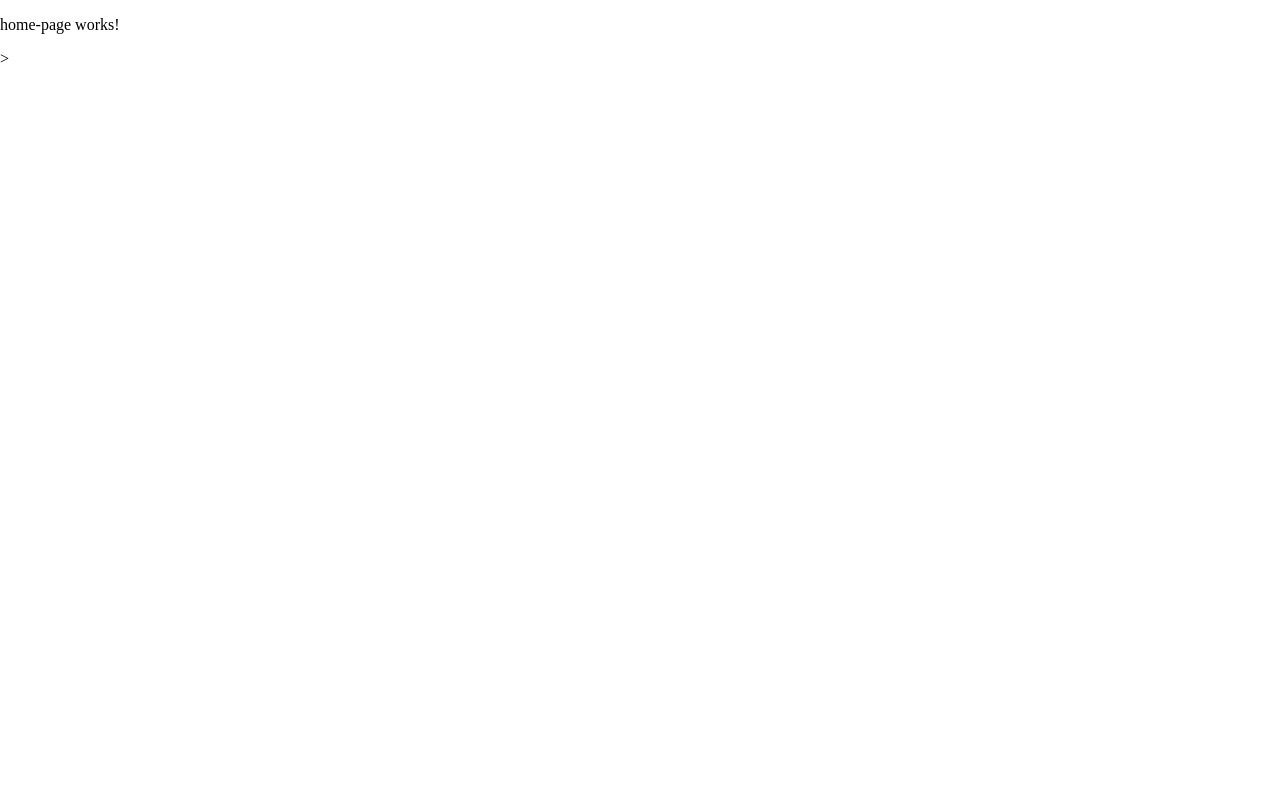
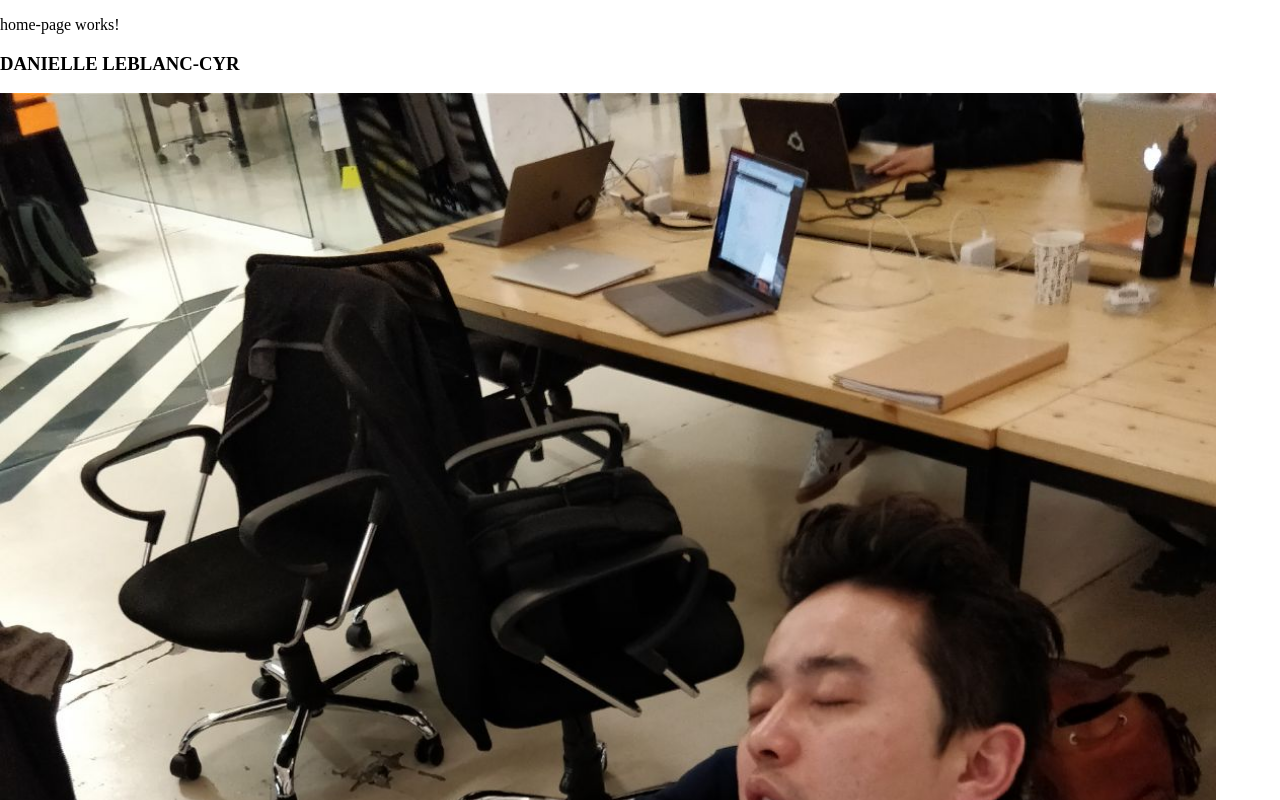
Before and after one commit to danielleleb/gnomes-frontend, an Angular app: page / in a window 1280 px wide. Shown: the top 800 px of the page. Built offline with nearby package versions, Linux system fonts and the light colour scheme.

Commit message:
added gnome card link to homepage

```diff
--- a/src/app/pages/home-page/home-page.component.html
+++ b/src/app/pages/home-page/home-page.component.html
@@ -1,3 +1,4 @@
 <p>
   home-page works!
 </p>
+<app-gnome-card></app-gnome-card>
```
